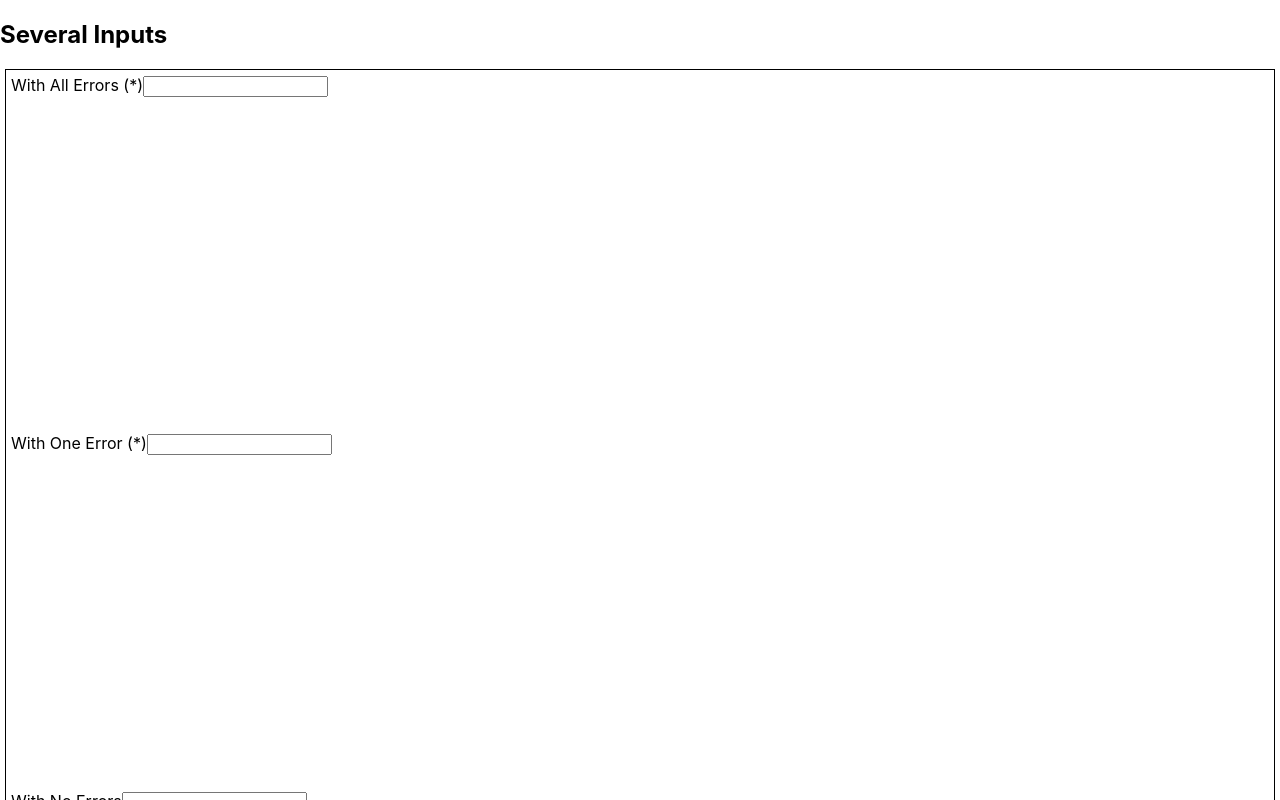
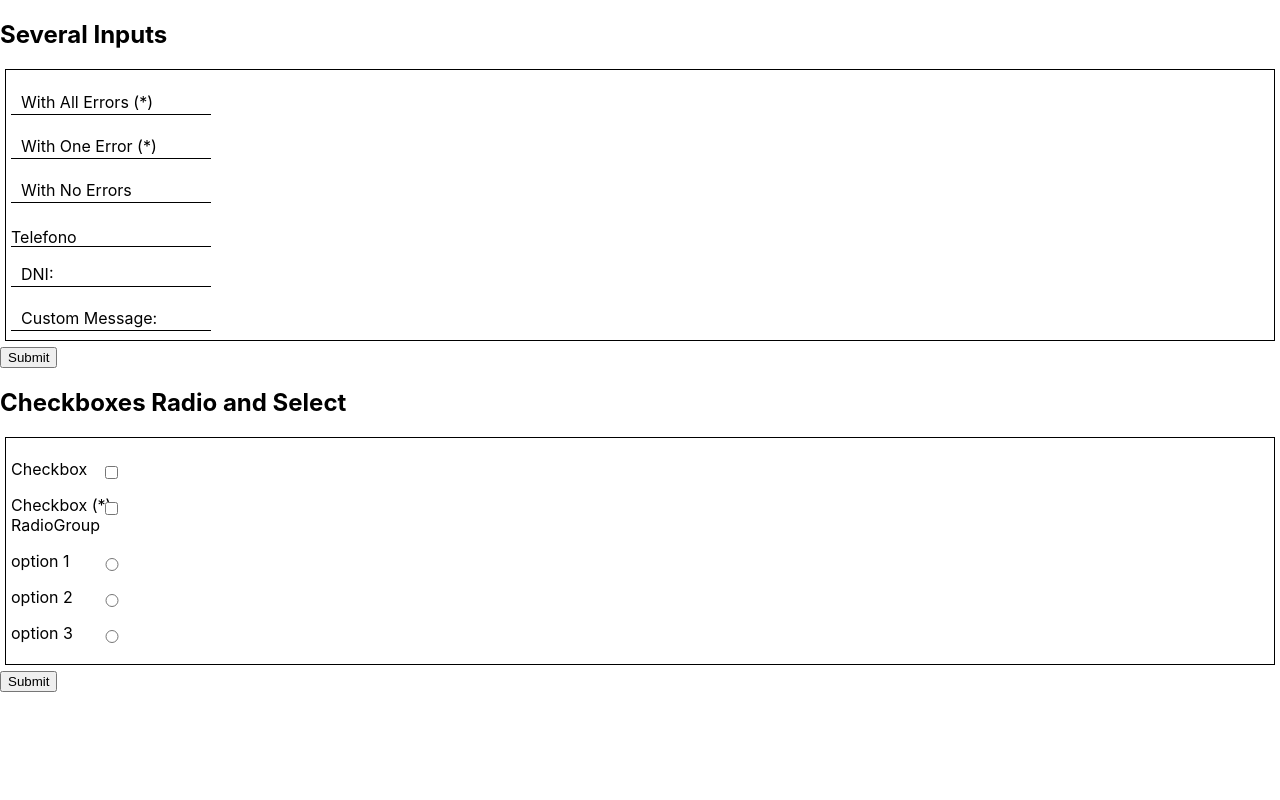
Before and after one commit to JuanRGil/hoc-provider, a React (Create React App) app: page / in a window 1280 px wide. Shown: the top 800 px of the page. Built offline with nearby package versions, Linux system fonts and the light colour scheme.

Commit message:
some css

```diff
--- a/src/App.tsx
+++ b/src/App.jsx
@@ -1,4 +1,5 @@
 import './App.scss';
+import './global-styles/inputs.scss';
 import withValidators from './hoc/withValidators';
 import Input from './components/form-components/Input/Input';
 import { FormValidationProvider } from './providers/FormValidationProvider';
@@ -18,13 +19,13 @@ function App() {
   const ValidateWithFirstMessage = withValidators(Input, [containsD, containsA, containsB, containsC], { validateOn: 'onBlur', showMessagePolicy: 'first' });
   const InputDni = withValidators(Input, [{ isValid: (value) => !value || /^[0-9]{8,8}[A-Za-z]$/.test(value), message: 'invalid dni' }]);
   const CustomReqMessage = withValidators(Input, [{ ...isRequiredValidator, message: 'my custom required message' }]);
-  const ReqCheck = withValidators(CheckBox, []);
+  const ReqCheck = withValidators(CheckBox, [], { validateOn: 'onBlur', showMessagePolicy: 'all' });
   const ReqRadio = withValidators(RadioGroup, [isRequiredValidator]);
 
-  const handleOnChange = (e: any, value: any) => {
+  const handleOnChange = (e, value) => {
     console.log({ value });
   };
-  const handleOnBlur = (e: any, value: any) => {
+  const handleOnBlur = (e, value) => {
     console.log({ value });
   };
 
@@ -44,7 +45,7 @@ function App() {
       <FormValidationProvider className="form-provider" contextName="form-checkbox-radio-select">
         <Paper title="Checkboxes Radio and Select">
           <CheckBox label="Checkbox" name="mycheck" onBlur={handleOnBlur} />
-          <ReqCheck label="Checkbox (*)" required name="mycheck-req" onBlur={handleOnBlur} onChange={handleOnChange} />
+          <ReqCheck label="Checkbox (*)" required name="mycheck-req" />
           <ReqRadio
             label="RadioGroup"
             name="radio-group"
--- a/src/components/form-components/Input/Input.tsx
+++ b/src/components/form-components/Input/Input.tsx
@@ -1,8 +1,10 @@
-import { ChangeEvent, FocusEvent, InputHTMLAttributes } from 'react';
+import {
+  ChangeEvent, FocusEvent, InputHTMLAttributes, useRef,
+} from 'react';
 import { ValidableProps } from '../../../types/common';
-import './input.scss';
 
 function Input(props: ValidableProps & Omit<InputHTMLAttributes<HTMLInputElement>, 'onBlur' |'onChange'>): any {
+  const inputElement = useRef<HTMLInputElement>(null);
   const handleChange = (e: ChangeEvent<HTMLInputElement>) => {
     if (props.onChange) {
       props.onChange(e);
@@ -19,13 +21,18 @@ function Input(props: ValidableProps & Omit<InputHTMLAttributes<HTMLInputElement
   } = props;
 
   return (
-    <label>
-      {label}
+    <div className="input-container">
       <input
+        type="text"
         {...rest}
+        id={rest.name}
+        ref={inputElement}
         onChange={handleChange}
         onBlur={handleBlur}
       />
+      <label htmlFor={rest.name} className={`${inputElement?.current?.type} ${inputElement?.current?.value ? 'not-empty' : ''}`.trim()}>
+        {label}
+      </label>
       {showError && errorMessages && (
         <ul>
           {errorMessages?.map((error) => (
@@ -33,7 +40,8 @@ function Input(props: ValidableProps & Omit<InputHTMLAttributes<HTMLInputElement
           ))}
         </ul>
       )}
-    </label>
+    </div>
+
   );
 }
 export default Input;
--- a/src/components/form-components/Input/input.scss
+++ /dev/null
@@ -1,3 +0,0 @@
-label {
-    margin-bottom:20rem;
-}
--- /dev/null
+++ b/src/global-styles/inputs.scss
@@ -0,0 +1,45 @@
+.input-container {
+    display: flex;
+    flex-direction: column;
+    max-width: 200px;
+    margin-top: 20px;
+    label {
+        &.text, &.tel {
+            position: relative;
+            top: -5px;
+            left: 5px;
+            font-size: 1rem;
+            transition: all 0.3s ease-in-out;
+            background: transparent;
+            padding: 2px 5px;
+            &.not-empty{
+                top: -25px;
+                font-size: 14px;
+            }
+        }
+
+
+    }
+    input{
+        border: none;
+        border-bottom: 1px solid;position: relative;
+        background: transparent;
+        padding: 2px 5px;
+        margin-bottom: -20px;
+        &:focus + label {
+            top: -25px;
+            font-size: 14px;
+          }
+
+    }
+    ul{
+        margin: 0px;
+        padding: 0px;
+        li{
+            list-style:none;
+            font-size: 12px;
+            padding-left: 5px;
+            color: red
+        }
+    }
+}
--- a/src/hoc/withValidators.tsx
+++ b/src/hoc/withValidators.tsx
@@ -92,11 +92,11 @@ const withValidators = (
   }, [submitTries]);
 
   const genericHandle = (eventFunction: 'onBlur' | 'onChange', e: FocusEvent<HTMLInputElement> | ChangeEvent<HTMLInputElement>, value: unknown) => {
+    if (options.validateOn === 'both' || options.validateOn === eventFunction) {
+      validate(value !== undefined ? value : e.target.value);
+    }
     if (props[eventFunction]) {
-      if (options.validateOn === 'both' || options.validateOn === eventFunction) {
-        validate(value !== undefined ? value : e.target.value);
-      }
-      // ts does not detect it is impossible that props[eventFunction] !== undefined at this point
+      // ts does not detect it is impossible that props[eventFunction] === undefined at this point
       // @ts-ignore
       props[eventFunction](e, value !== undefined ? value : e.target.value);
     }
```
